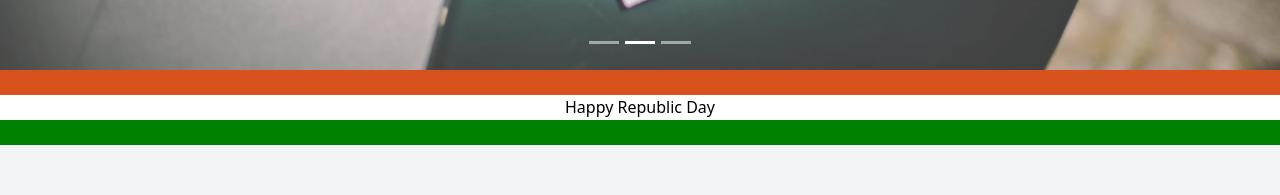
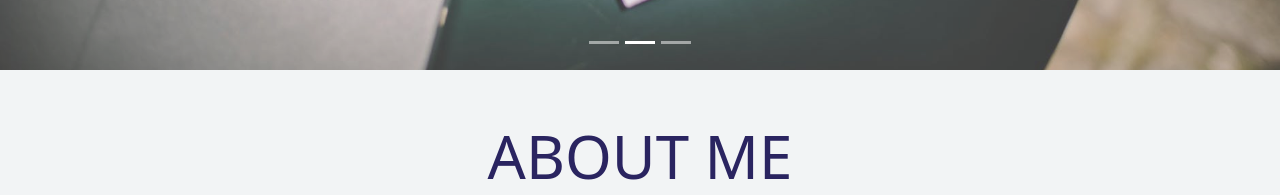
Before and after one commit to kamal-k-rajput/Portfolio, a React (Create React App) app: page / in a window 1280 px wide. Shown: the part 730-925 px from the top of the page. Built offline with nearby package versions, Linux system fonts and the light colour scheme; the HTML template or start-up script is replaced by a standard one.

Commit message:
remove aug theme

```diff
--- a/src/App.js
+++ b/src/App.js
@@ -15,7 +15,7 @@ function App() {
   return (
     <div className="App">
       <MyCarousal />
-      <ThemeDay />
+      {/* <ThemeDay /> */}
       <Title />
       <Navbaar />
       <About />
```
